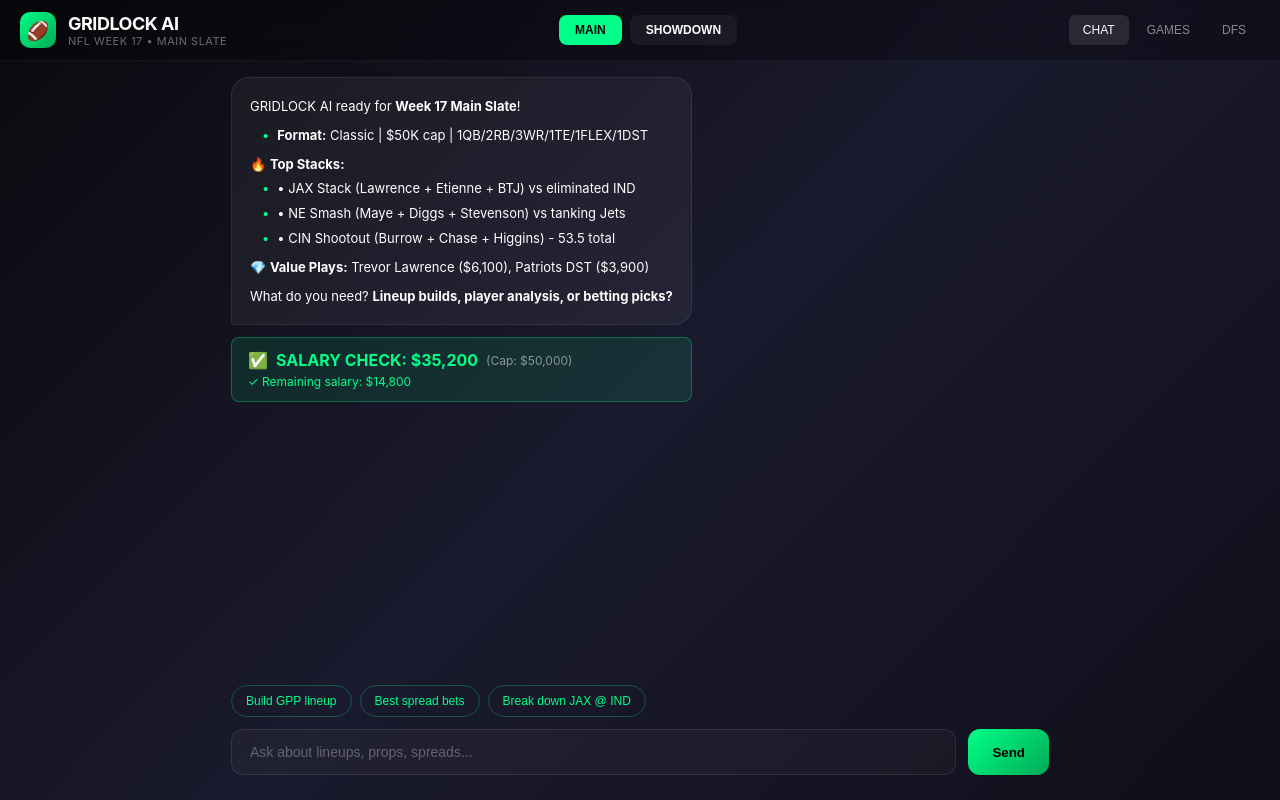
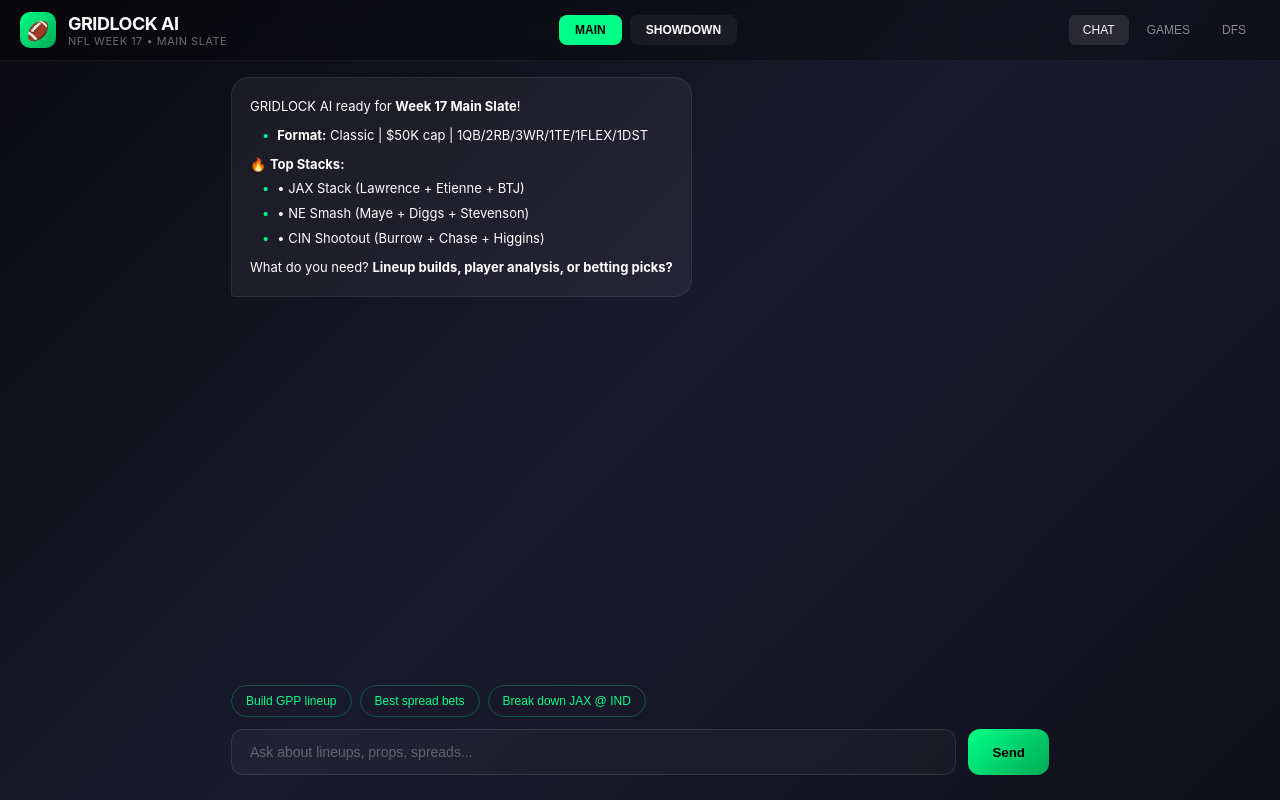
Before and after one commit to mhueffmann-ux/gridlock-aiv2, a React (Vite) app: page / in a window 1280 px wide. Built offline with nearby package versions, Linux system fonts and the light colour scheme.

Commit message:
Update App.jsx

```diff
--- a/src/App.jsx
+++ b/src/App.jsx
@@ -130,69 +130,167 @@
   'eric saubert cpt': 4200, 'saubert cpt': 4200,
 };
 
-// Function to validate lineup from AI response
-const validateLineup = (content, isShowdown = false) => {
+// ---------- Validation helpers (NEW) ----------
+const normalizeText = (s) => {
+  return (s || '')
+    .toLowerCase()
+    .normalize('NFD')
+    .replace(/[\u0300-\u036f]/g, '') // accents
+    .replace(/[’']/g, '')           // apostrophes
+    .replace(/[^a-z0-9\s]/g, ' ')   // punctuation -> spaces
+    .replace(/\s+/g, ' ')
+    .trim();
+};
+
+const escapeRegex = (s) => s.replace(/[.*+?^${}()|[\]\\]/g, '\\$&');
+
+const extractLineupBlock = (content) => {
+  const m = (content || '').match(/---lineup---([\s\S]*?)---end lineup---/i);
+  return m ? m[1].trim() : null;
+};
+
+const parseLineupLines = (block) => {
+  const lines = (block || '').split('\n').map(l => l.trim()).filter(Boolean);
+  const entries = [];
+
+  for (const line of lines) {
+    // Allow: "QB: Name ($7,000)" OR "QB - Name"
+    const m = line.match(/^(CPT|QB|RB\d?|WR\d?|TE|FLEX\d?|DST|D\/ST|DEF)\s*[:\-–]\s*(.+)$/i);
+    if (!m) continue;
+
+    let slot = m[1].toUpperCase().replace(/\d$/, '');
+    if (slot === 'D/ST' || slot === 'DEF') slot = 'DST';
+
+    // Strip salary annotation + parentheses
+    let name = m[2]
+      .replace(/\$?\s?\d{1,2},?\d{3}\b/g, '')
+      .replace(/\(.*?\)/g, '')
+      .replace(/\s+/g, ' ')
+      .trim();
+
+    entries.push({ slot, name, rawLine: line });
+  }
+
+  return entries;
+};
+
+const buildNormalizedLookup = () => {
+  const map = new Map();
+  for (const [k, v] of Object.entries(SALARY_LOOKUP)) {
+    map.set(normalizeText(k), v);
+  }
+  return map;
+};
+
+const NORMALIZED_SALARY = buildNormalizedLookup();
+
+// prefer longer keys first to avoid "chase" matching "chase brown"
+const NORMALIZED_KEYS_DESC = Array.from(NORMALIZED_SALARY.keys()).sort((a, b) => b.length - a.length);
+
+const resolveSalaryKey = (rawName) => {
+  const n = normalizeText(rawName);
+  if (!n) return null;
+
+  // exact hit
+  if (NORMALIZED_SALARY.has(n)) return n;
+
+  // try longest-first whole-word matching
+  // We add padding spaces so boundary matching behaves on start/end.
+  const padded = ` ${n} `;
+  for (const key of NORMALIZED_KEYS_DESC) {
+    // whole word/phrase match
+    const re = new RegExp(`(^|\\s)${escapeRegex(key)}(\\s|$)`, 'i');
+    if (re.test(padded)) return key;
+  }
+
+  return null;
+};
+
+const computeLineupValidation = (content, isShowdown = false) => {
   if (!content) return null;
 
-  // Check if this looks like a lineup (has salary indicators)
-  const hasSalary = /\$[\d,]+/.test(content) || /salary/i.test(content);
-  const hasLineup = /lineup|optimal|roster/i.test(content);
-  if (!hasSalary && !hasLineup) return null;
+  const block = extractLineupBlock(content);
+  if (!block) return null; // Only validate when Claude uses the strict lineup block
 
-  const lines = content.toLowerCase();
-  let foundPlayers = [];
-  let totalFromAI = 0;
-
-  // Try to extract AI's claimed total
-  const totalMatch = content.match(/total[:\s]*\$?([\d,]+)/i);
-  if (totalMatch) {
-    totalFromAI = parseInt(totalMatch[1].replace(/,/g, ''));
+  const entries = parseLineupLines(block);
+  if (entries.length < (isShowdown ? 6 : 9)) {
+    // still show partial info if 5+ entries, but don't mark as valid
+    if (entries.length < 5) return null;
   }
 
-  // Find all players mentioned with salaries
-  for (const [playerKey, salary] of Object.entries(SALARY_LOOKUP)) {
-    // Check if player name appears in content
-    const playerRegex = new RegExp(playerKey.replace(/[.*+?^${}()|[\]\\]/g, '\\$&'), 'i');
-    if (playerRegex.test(lines)) {
-      // Check if it's a CPT mention for showdown
-      const isCPT = isShowdown && /cpt|captain/i.test(content) &&
-                    new RegExp(playerKey + '.*?(cpt|captain)|(?:cpt|captain).*?' + playerKey, 'i').test(lines);
+  const foundPlayers = [];
+  const missing = [];
+  const ambiguous = [];
+  let aiClaimedTotal = 0;
 
-      // Avoid duplicates
-      const existingPlayer = foundPlayers.find(p => p.name === playerKey);
-      if (!existingPlayer) {
-        // For showdown CPT, use CPT salary if available
-        let finalSalary = salary;
-        if (isCPT && SALARY_LOOKUP[playerKey + ' cpt']) {
-          finalSalary = SALARY_LOOKUP[playerKey + ' cpt'];
+  // Try to extract AI's claimed total (optional)
+  const totalMatch = content.match(/estimated_total[:\s]*\$?([\d,]+)/i) || content.match(/total[:\s]*\$?([\d,]+)/i);
+  if (totalMatch) aiClaimedTotal = parseInt(totalMatch[1].replace(/,/g, ''), 10);
+
+  for (const e of entries) {
+    const key = resolveSalaryKey(e.name);
+
+    if (!key) {
+      missing.push({ slot: e.slot, name: e.name });
+      continue;
     }
-        foundPlayers.push({ name: playerKey, salary: finalSalary, isCPT });
+
+    // Showdown: CPT salary should already be in lookup (… cpt) OR we detect CPT via slot
+    let finalKey = key;
+    let salary = NORMALIZED_SALARY.get(finalKey);
+
+    if (isShowdown && e.slot === 'CPT') {
+      const cptKey = `${finalKey} cpt`;
+      if (NORMALIZED_SALARY.has(cptKey)) {
+        finalKey = cptKey;
+        salary = NORMALIZED_SALARY.get(finalKey);
+      } else {
+        // If model used base name in CPT slot, attempt to find "<name> cpt"
+        const maybe = `${normalizeText(e.name)} cpt`;
+        if (NORMALIZED_SALARY.has(maybe)) {
+          finalKey = maybe;
+          salary = NORMALIZED_SALARY.get(finalKey);
         }
       }
     }
 
-  // Calculate actual total
-  const actualTotal = foundPlayers.reduce((sum, p) => sum + p.salary, 0);
+    // de-dupe exact finalKey so "diggs" + "stefon diggs" doesn't double-count
+    if (!foundPlayers.find(p => p.key === finalKey)) {
+      foundPlayers.push({
+        slot: e.slot,
+        key: finalKey,
+        name: key, // normalized key for debug
+        salary: salary || 0,
+        raw: e.name
+      });
+    }
+  }
 
-  // Only return validation if we found enough players (at least 5 for meaningful lineup)
-  if (foundPlayers.length >= 5) {
+  const actualTotal = foundPlayers.reduce((sum, p) => sum + (p.salary || 0), 0);
+
+  // For main slate and showdown, if missing players exist, we mark invalid (even if salary <= cap)
+  const rosterComplete = isShowdown ? (entries.length >= 6) : (entries.length >= 9);
+  const noMissing = missing.length === 0;
+
+  const isValid = (actualTotal <= 50000) && rosterComplete && noMissing;
+
   return {
     players: foundPlayers,
+    missing,
+    ambiguous,
     actualTotal,
-      aiClaimedTotal: totalFromAI,
-      isValid: actualTotal <= 50000,
-      difference: totalFromAI ? actualTotal - totalFromAI : 0
+    aiClaimedTotal,
+    isValid,
+    difference: aiClaimedTotal ? actualTotal - aiClaimedTotal : 0,
+    rosterSpotsFound: entries.length
   };
-  }
-
-  return null;
 };
 
 // Salary Validator Component
 const SalaryValidator = ({ validation, accent }) => {
   if (!validation) return null;
 
-  const { actualTotal, aiClaimedTotal, isValid, difference } = validation;
+  const { actualTotal, aiClaimedTotal, isValid, difference, missing, rosterSpotsFound } = validation;
 
   return (
     <div style={{
@@ -202,7 +300,7 @@
       border: `1px solid ${isValid ? 'rgba(0,255,136,0.3)' : 'rgba(255,68,68,0.3)'}`,
       borderRadius: '8px',
     }}>
-      <div style={{ display: 'flex', alignItems: 'center', gap: '8px', marginBottom: '4px' }}>
+      <div style={{ display: 'flex', alignItems: 'center', gap: '8px', marginBottom: '4px', flexWrap: 'wrap' }}>
         <span style={{ fontSize: '16px' }}>{isValid ? '✅' : '❌'}</span>
         <span style={{ fontWeight: '700', color: isValid ? '#00ff88' : '#ff4444' }}>
           SALARY CHECK: ${actualTotal.toLocaleString()}
@@ -210,11 +308,23 @@
         <span style={{ color: 'rgba(255,255,255,0.5)', fontSize: '12px' }}>
           (Cap: $50,000)
         </span>
+        <span style={{ color: 'rgba(255,255,255,0.35)', fontSize: '12px' }}>
+          Spots parsed: {rosterSpotsFound}
+        </span>
       </div>
 
       {!isValid && (
         <div style={{ color: '#ff4444', fontSize: '13px', marginTop: '4px' }}>
-          ⚠️ OVER CAP by ${(actualTotal - 50000).toLocaleString()} — This lineup is INVALID
+          {actualTotal > 50000
+            ? <>⚠️ OVER CAP by ${(actualTotal - 50000).toLocaleString()} — This lineup is INVALID</>
+            : <>⚠️ Lineup INVALID — missing or incomplete roster</>
+          }
+        </div>
+      )}
+
+      {missing?.length > 0 && (
+        <div style={{ color: '#ffaa00', fontSize: '12px', marginTop: '6px' }}>
+          ⚠️ Missing salary matches for: {missing.map(m => `${m.slot}:${m.name}`).join(', ')}
         </div>
       )}
 
@@ -227,7 +337,7 @@
 
       {isValid && (
         <div style={{ color: '#00ff88', fontSize: '12px', marginTop: '4px' }}>
-          ✓ Remaining salary: ${(50000 - actualTotal).toLocaleString()}
+          ✓ Remaining salary: {(50000 - actualTotal).toLocaleString()}
         </div>
       )}
     </div>
@@ -314,8 +424,8 @@
 
   useEffect(() => {
     const welcome = slateType === 'showdown'
-      ? `GRIDLOCK AI locked in on **SNF Showdown** — Bears @ 49ers!\n\n**Rules:** 1 Captain (1.5x pts) + 5 FLEX | $50K cap\n**Game:** CHI @ SF | SF -3 | O/U 47.5\n\n🏆 **Chalk CPT:** CMC ($17,700) - 38.6 pt ceiling as Captain\n🎲 **Contrarian:** Caleb ($15,000) - 28.6 pt ceiling, saves $2,700\n💰 **Punts:** Kmet ($4,600), Saubert ($2,800)\n\nWinning lineup ceiling: 180-220+ pts\n\nWant a **cash** or **GPP** lineup?`
-      : `GRIDLOCK AI ready for **Week 17 Main Slate**!\n\n**Format:** Classic | $50K cap | 1QB/2RB/3WR/1TE/1FLEX/1DST\n\n🔥 **Top Stacks:**\n• JAX Stack (Lawrence + Etienne + BTJ) vs eliminated IND\n• NE Smash (Maye + Diggs + Stevenson) vs tanking Jets\n• CIN Shootout (Burrow + Chase + Higgins) - 53.5 total\n\n💎 **Value Plays:** Trevor Lawrence ($6,100), Patriots DST ($3,900)\n\nWhat do you need? **Lineup builds, player analysis, or betting picks?**`;
+      ? `GRIDLOCK AI locked in on **SNF Showdown** — Bears @ 49ers!\n\n**Rules:** 1 Captain (1.5x pts) + 5 FLEX | $50K cap\n**Game:** CHI @ SF | SF -3 | O/U 47.5\n\n🏆 **Chalk CPT:** CMC ($17,700)\n🎲 **Contrarian:** Caleb ($15,000)\n💰 **Punts:** Kmet ($4,600), Saubert ($2,800)\n\nWinning lineup ceiling: 180-220+ pts\n\nWant a **cash** or **GPP** lineup?`
+      : `GRIDLOCK AI ready for **Week 17 Main Slate**!\n\n**Format:** Classic | $50K cap | 1QB/2RB/3WR/1TE/1FLEX/1DST\n\n🔥 **Top Stacks:**\n• JAX Stack (Lawrence + Etienne + BTJ)\n• NE Smash (Maye + Diggs + Stevenson)\n• CIN Shootout (Burrow + Chase + Higgins)\n\nWhat do you need? **Lineup builds, player analysis, or betting picks?**`;
     setMessages([{ role: 'assistant', content: welcome }]);
     setHistory([]);
   }, [slateType]);
@@ -476,7 +586,7 @@
                   <div style={{padding:'14px 18px',borderRadius:msg.role==='user'?'18px 18px 4px 18px':'18px 18px 18px 4px',background:msg.role==='user'?`linear-gradient(135deg,${slateType==='showdown'?'#aa7700':'#00aa55'},${slateType==='showdown'?'#886600':'#008844'})`:'rgba(255,255,255,0.05)',border:msg.role==='user'?'none':'1px solid rgba(255,255,255,0.08)',fontSize:'13px',lineHeight:'1.6'}}>{renderContent(msg.content)}</div>
                   {msg.role === 'assistant' && (
                     <SalaryValidator
-                      validation={validateLineup(msg.content, slateType === 'showdown')}
+                      validation={computeLineupValidation(msg.content, slateType === 'showdown')}
                       accent={accent}
                     />
                   )}
@@ -529,8 +639,10 @@
                 {DFS_PLAYERS.filter(p=>p.pos===pos).map(p=>(<PlayerCard key={p.name} player={p} showSlot={false} />))}
               </div>))}
             </>)}
-        </div>)}
+          </div>
+        )}
       </main>
+
       <style>{`::-webkit-scrollbar{width:6px}::-webkit-scrollbar-track{background:rgba(255,255,255,0.02)}::-webkit-scrollbar-thumb{background:${accent}33;border-radius:3px}input::placeholder{color:rgba(255,255,255,0.3)}@keyframes pulse{0%,100%{opacity:1}50%{opacity:0.3}}@keyframes spin{to{transform:rotate(360deg)}}`}</style>
     </div>
   );
```
Lines whose indentation alone changed are shown as unchanged.
